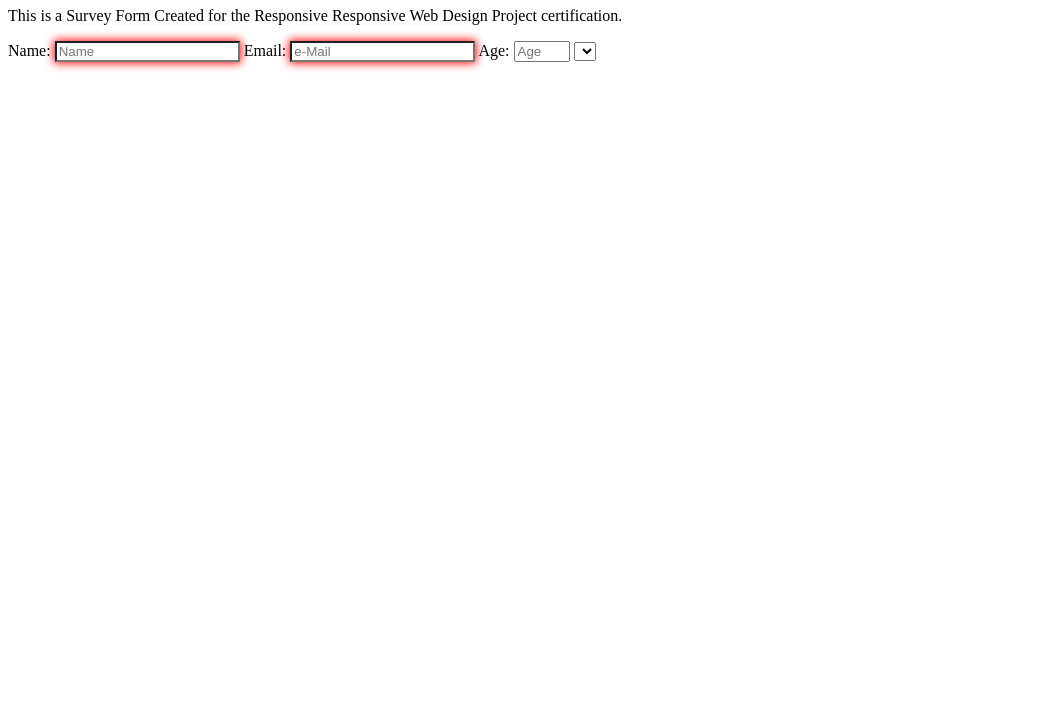
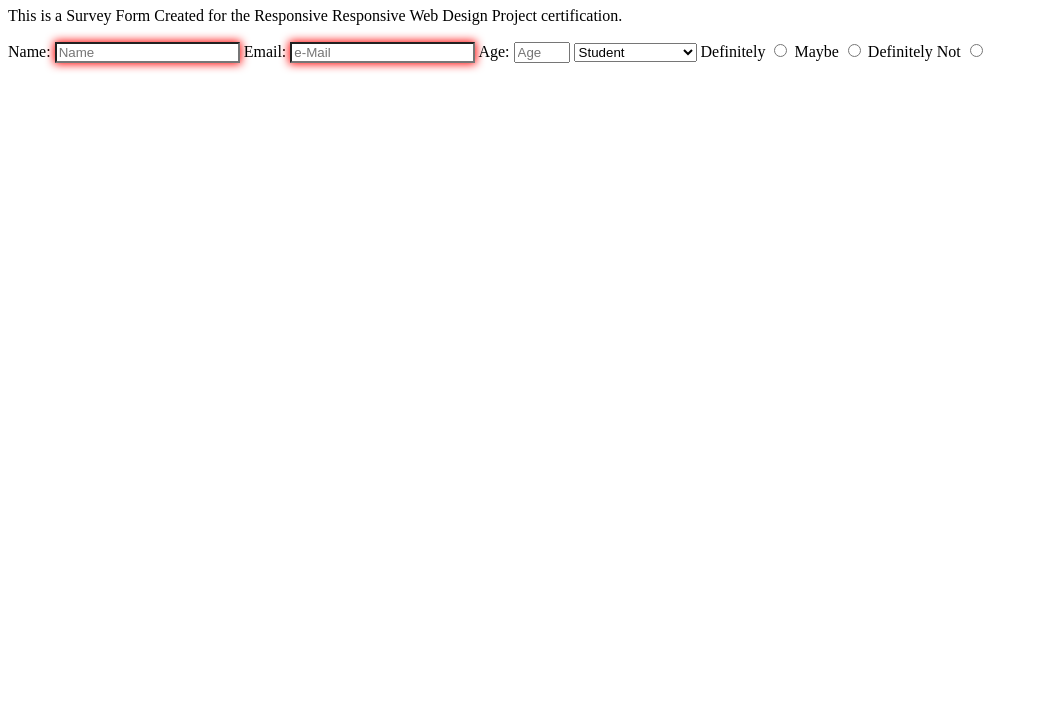
Before and after one commit to jmaldia/freecodecamp-survey-form, a plain HTML site: page index.html in a window 1280 px wide. Shown: the part 73-800 px from the top of the page, without its empty margins (0-1038 px from the left). Drawn offline with Linux system fonts and the light colour scheme.

Commit message:
Add dropdown and radio buttons

```diff
--- a/index.html
+++ b/index.html
@@ -27,7 +27,26 @@
         <input type="number" id="number" placeholder="Age" min="18" max="65">
 
         <select id="dropdown">
+            <option disabled="" value="">Select an option</option>
+            <option value="student">Student</option>
+            <option value="job">Fulltime Job</option>
+            <option value="student">Fulltime Student</option>
+            <option value="preferNot">Prefer not to Say</option>
+            <option value="other">Other</option>
         </select>
+
+        <label>
+            Definitely
+            <input name="recomment-radio" value="1" type="radio">
+        </label>
+        <label>
+            Maybe
+            <input name="recomment-radio" value="2" type="radio">
+        </label>
+        <label>
+            Definitely Not
+            <input name="recomment-radio" value="3" type="radio">
+        </label>
     </form>
 </body>
 </html>
```
